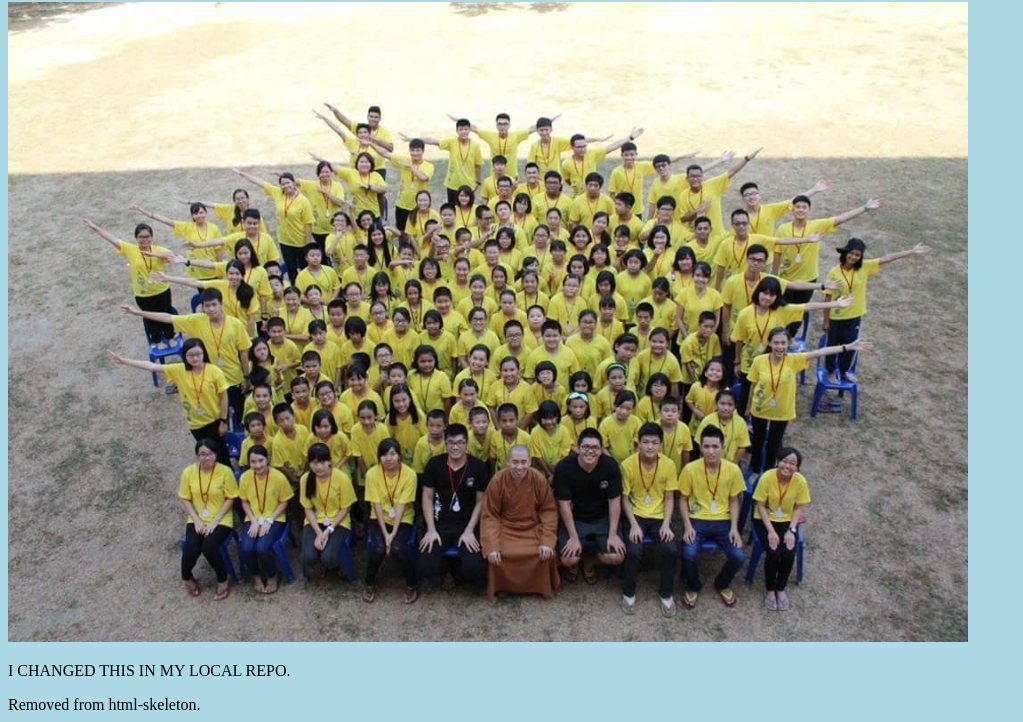
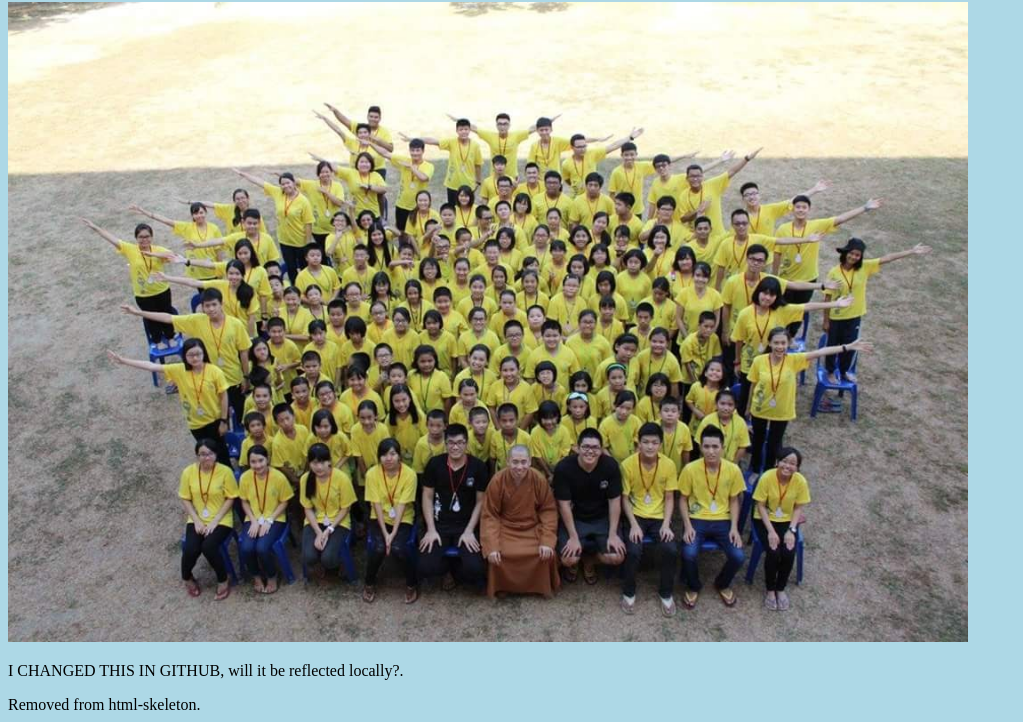
Before and after one commit to chanweiheng0425/githublearning, a plain HTML site: page index.html in a window 1280 px wide. Shown: the part 78-800 px from the top of the page, without its empty margins (0-1023 px from the left). Drawn offline with Linux system fonts and the light colour scheme.

Commit message:
Update index.html

```diff
--- a/index.html
+++ b/index.html
@@ -8,7 +8,7 @@
 
 <h1>Hello world!</h1>
 <div><img src="img_hello_world.jpg" alt="Hello World from Space" style="width:100%;max-width:960px"></div>
-<p>I CHANGED THIS IN MY LOCAL REPO.</p>
+<p>I CHANGED THIS IN GITHUB, will it be reflected locally?.</p>
 <p>Removed from html-skeleton.</p>
 <p>This line here is added in the html-skeleton branch instead of master.</p>
 <div><img src="img_hello_git.jpg" alt="Hello Git" style="width:100%;max-width:640px"></div>
```
